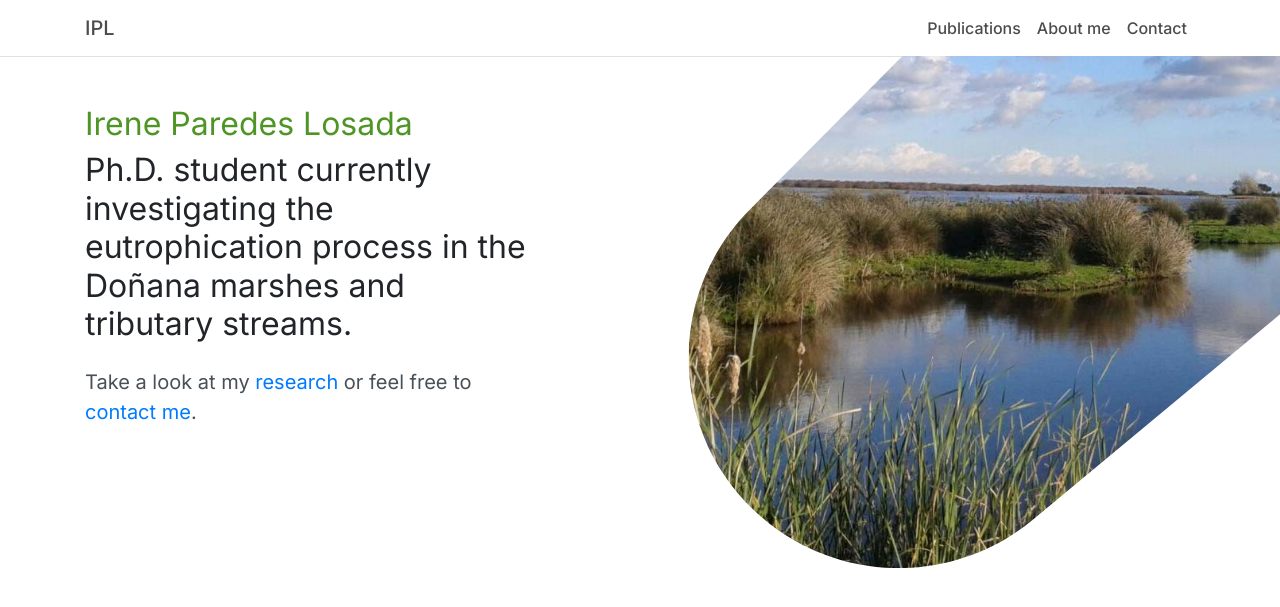
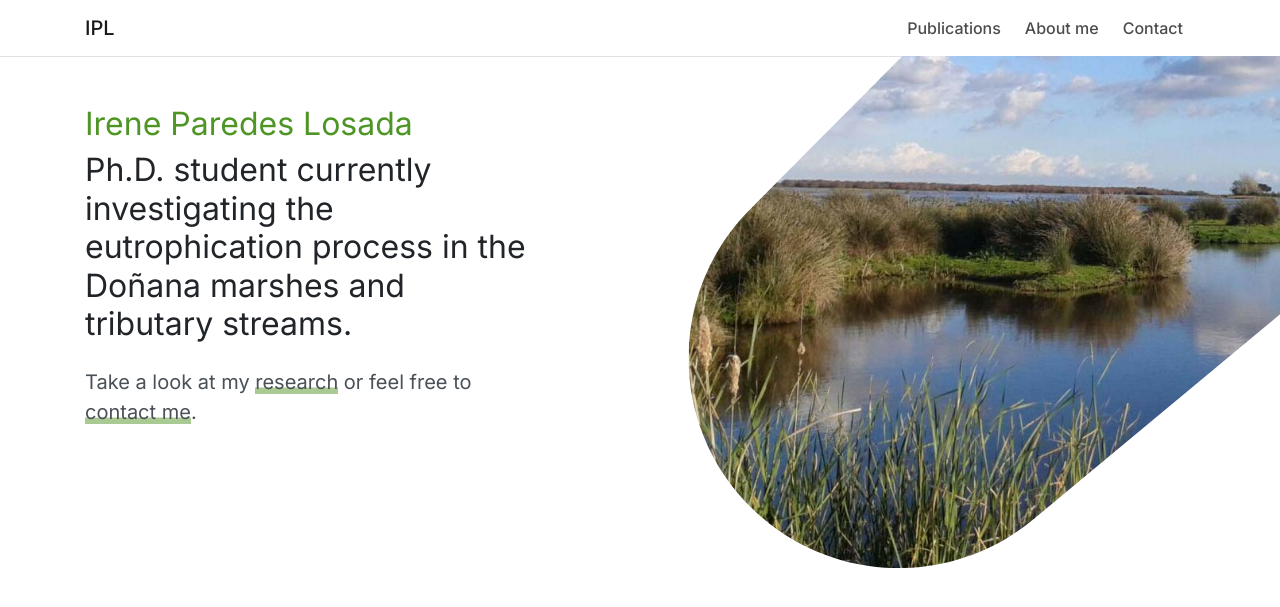
Before and after one commit to ireneparedes/ireneparedes.github.io, a Jekyll site: the page built from index.html, in a window 1280 px wide. Shown: the top 607 px of the page. Built offline with Jekyll 4.4.1, drawn with Linux system fonts in a browser that asks for light colours.

Commit message:
Style links

```diff
--- a/_includes/header.html
+++ b/_includes/header.html
@@ -12,7 +12,7 @@
 
   <body>
 
-  <nav class="navbar navbar-expand-sm bg-white border-bottom">
+  <nav class="navbar navbar-light navbar-expand-sm bg-white border-bottom">
     <div class="container">
       <a class="navbar-brand" href="/">IPL</a>
 
--- a/assets/css/styles.css
+++ b/assets/css/styles.css
@@ -6,14 +6,36 @@ body {
   padding-top: 4.5rem; */
 }
 
+/* Typography */
 .h1, .h2, .h3, .h4, .h5, .h6, h1, h2, h3, h4, h5, h6 {
   color: #212529;
   font-weight: 400;
 }
 
+.highlight {
+  color: #4e9525;
+}
+
+/* Navigation */
+p a {
+  color: #495057;
+  box-shadow: inset 0 -0.25rem 0 #a9ca92;
+  transition: box-shadow 250ms ease, color 250ms ease;
+}
+
+.lead a {
+  box-shadow: inset 0 -0.4rem 0 #a9ca92;
+}
+
+p a:hover {
+  color: white;
+  text-decoration: none;
+  box-shadow: inset 0 -1.375rem 0 #4e9525;
+}
+
 .navbar-brand,
 .navbar-brand:hover,
-.navbar-nav .nav-link {
+.navbar-light .navbar-nav .nav-link {
   color: rgba(0,0,0,.7);
   font-weight: 500;
   -webkit-transition: color 0.1s ease-out;
@@ -21,15 +43,24 @@ body {
   transition: color 0.1s ease-out;
 }
 
-.navbar-nav .nav-link:hover,
-.navbar-nav .active>.nav-link {
+.navbar-light .navbar-nav .nav-link:hover,
+.navbar-light .navbar-nav .active>.nav-link {
   color: #4e9525;
 }
 
-.highlight {
-  color: #4e9525;
+.nav-item:first-child .nav-link {
+  padding-left: 0;
 }
 
+@media (min-width: 992px)
+{
+  .navbar-expand-sm .navbar-nav .nav-link {
+    padding-right: .75rem;
+    padding-left: .75rem;
+  }
+}
+
+/* Images */
 .rounded {
   border-radius: 0.625rem !important;
 }
@@ -38,6 +69,7 @@ body {
   box-shadow: 0.5rem 0.5rem 0 rgba(233, 239, 241, 0.5);
 }
 
+/* Homepage */
 .home h1 {
   font-size: 2rem;
 }
```
